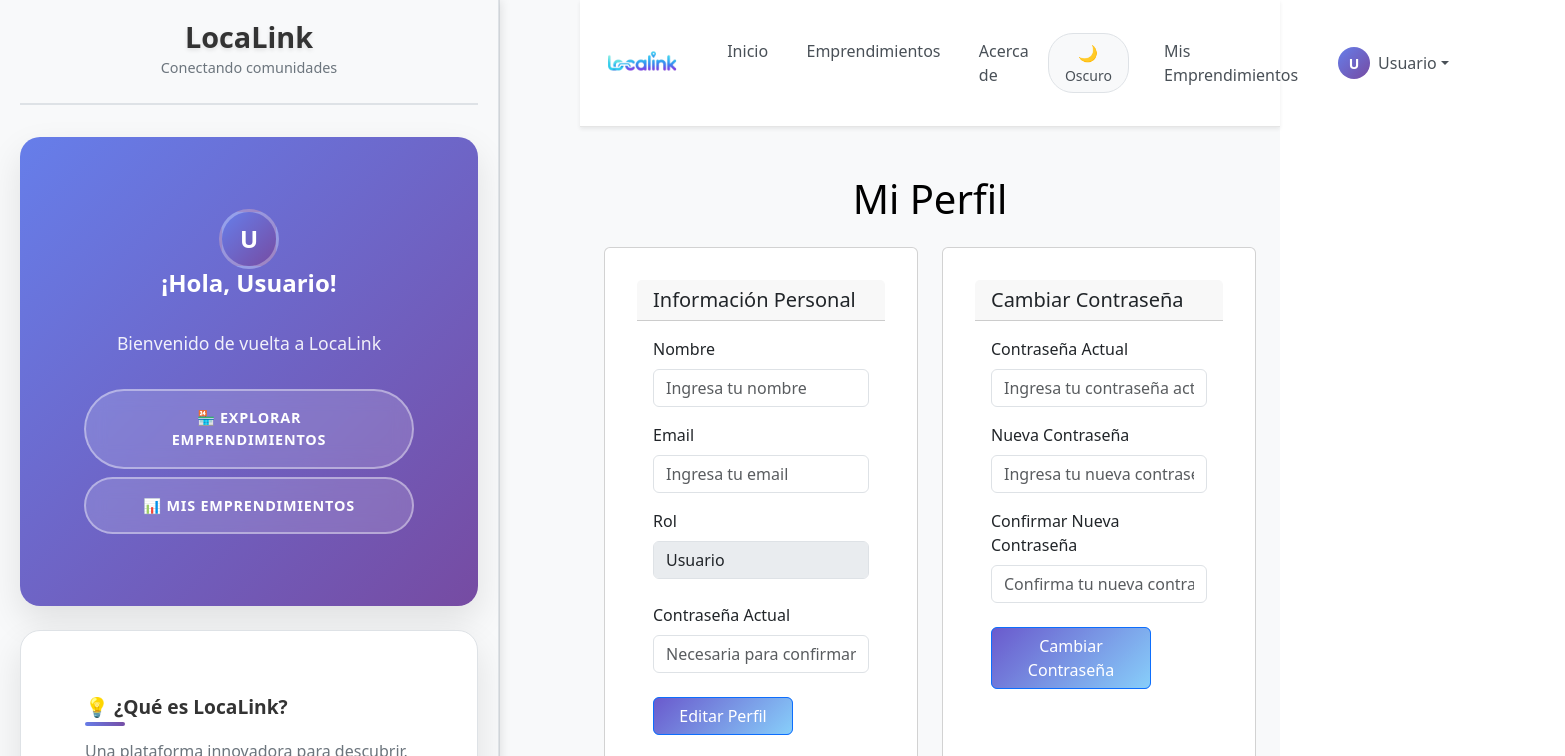
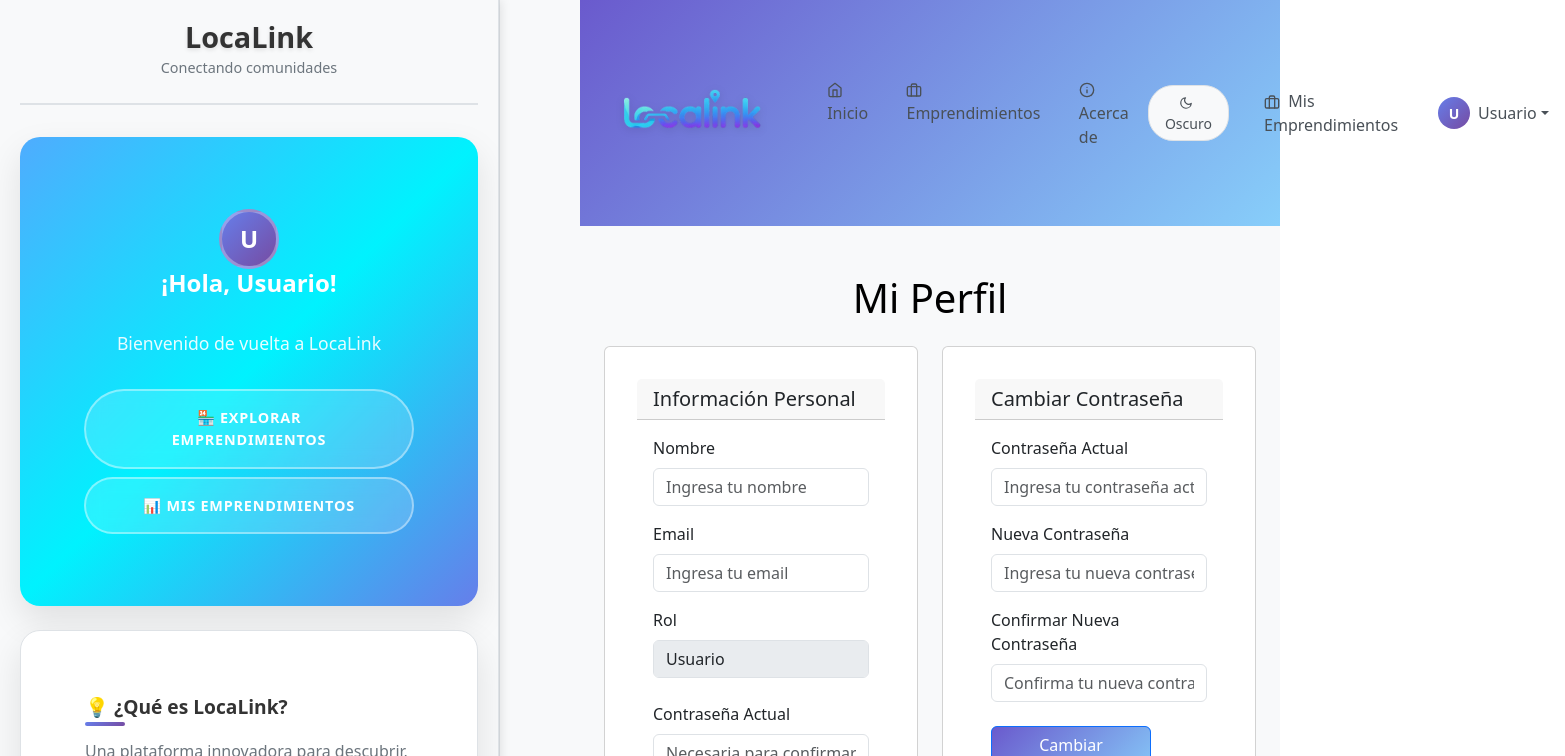
Before and after one commit to TochielVro/ProyectoDesarrolloSoftware, a React (Vite) app in the folder Frontend/: page /configuracion in a window 1280 px wide. Shown: the top 756 px of the page, 1565 px wide, since content can reach past the window. Built offline with nearby package versions, Linux system fonts and the light colour scheme; sample sign-in values are in the browser's storage.

Commit message:
Diseños

```diff
--- a/Frontend/src/Components/Footer.css
+++ b/Frontend/src/Components/Footer.css
@@ -13,11 +13,13 @@
   --footer-input-text: #212529;
   --footer-input-placeholder: #9ca3af;
   --transition: all 0.3s ease;
+   --footer-gradient: linear-gradient(135deg, #4facfe 0%, #00f2fe 50%, #667eea 100%);
   --shadow: 0 -4px 6px -1px rgba(0, 0, 0, 0.1);
 }
 
 /* Variables CSS para tema oscuro */
 .modern-footer.dark {
+    background: linear-gradient(135deg, #1a1a2e 0%, #16213e 50%, #0f3460 100%) !important;
   --footer-bg: #1a1a1a ;
   --footer-bg-secondary: #2d333d;
   --footer-text: #a0aec0;
--- a/Frontend/src/Components/Navbar.css
+++ b/Frontend/src/Components/Navbar.css
@@ -1,18 +1,24 @@
+:root {
+  --gradient-primary: linear-gradient(135deg, #4facfe 0%, #00f2fe 50%, #667eea 100%);
+  --gradient-secondary: linear-gradient(135deg, #667eea 0%, #764ba2 100%);
+}
+
+
 .modern-navbar {
-  backdrop-filter: blur(20px);
+  background: var(--gradient-primary) !important;
   position: relative !important;
   z-index: 1020;
   transition: all 0.3s ease;
 }
 
 .modern-navbar.light {
-  background: rgba(255, 255, 255, 0.95) !important;
-  border-bottom: 1px solid rgba(0, 0, 0, 0.1);
+  background: var(--gradient-primary) !important;
+  border-bottom: none !important;
 }
 
 .modern-navbar.dark {
-  background: rgba(30, 30, 30, 0.95) !important;
-  border-bottom: 1px solid #333;
+  background: linear-gradient(135deg, #1a1a2e 0%, #16213e 50%, #0f3460 100%) !important;
+  border-bottom: none !important;
 }
 
 .modern-brand {
@@ -28,13 +34,14 @@
 }
 
 .navbar-logo {
-  height: 100px;
+  height: 200px !important; /* Tamaño fijo */
   width: auto;
-  transition: filter 0.3s ease;
+  transition: all 0.3s ease;
+  filter: drop-shadow(0 2px 4px rgba(0,0,0,0.1));
 }
 
 .modern-navbar.dark .navbar-logo {
-  filter: brightness(0) invert(1);
+  filter: brightness(0) invert(1) drop-shadow(0 2px 4px rgba(0,0,0,0.3));
 }
 
 .modern-nav-link {
@@ -251,3 +258,10 @@
   font-weight: bold;
   margin-left: 0.5rem;
 }
+
+.modern-nav-link svg,
+.modern-dropdown-item svg,
+.dark-mode-btn svg {
+  vertical-align: middle;
+  margin-bottom: 2px;
+}
--- a/Frontend/src/Components/Navbar.jsx
+++ b/Frontend/src/Components/Navbar.jsx
@@ -1,6 +1,10 @@
 import React from 'react';
 import { Link, useNavigate } from 'react-router-dom';
 import { Navbar, Nav, Container, Dropdown, Button } from 'react-bootstrap';
+import {
+  FiHome, FiBriefcase, FiInfo, FiUser, FiSettings,
+  FiLogOut, FiPlusCircle, FiShield, FiSun, FiMoon
+} from 'react-icons/fi';
 import logo from '../assets/Localink.png';
 import './Navbar.css';
 
@@ -15,24 +19,18 @@ const CustomNavbar = ({ darkMode, toggleDarkMode }) => {
     navigate('/login');
   };
 
-  // Función mejorada para obtener la inicial del nombre
   const getInitial = () => {
-    if (!user?.nombre) return 'U'; // 'U' de Usuario por defecto
-
-    // Limpiar espacios y obtener primera letra
+    if (!user?.nombre) return 'U';
     const cleanName = user.nombre.trim();
-    if (cleanName.length === 0) return 'U';
-
-    return cleanName.charAt(0).toUpperCase();
+    return cleanName.length === 0 ? 'U' : cleanName.charAt(0).toUpperCase();
   };
 
-  // Función para verificar si es admin de forma robusta
   const esAdmin = () => {
     return Boolean(user?.esAdmin === true || user?.esAdmin === 1 || user?.esAdmin === "1");
   };
 
   return (
-    <Navbar expand="lg" className={`modern-navbar shadow-sm ${darkMode ? 'dark' : 'light'}`}>
+    <Navbar expand="lg" className={`modern-navbar ${darkMode ? 'dark' : 'light'}`}>
       <Container fluid>
         <Navbar.Brand as={Link} to="/" className="modern-brand">
           <img src={logo} alt="LocaLink" className="navbar-logo" />
@@ -47,30 +45,33 @@ const CustomNavbar = ({ darkMode, toggleDarkMode }) => {
         <Navbar.Collapse id="navbar-nav">
           <Nav className="me-auto">
             <Nav.Link as={Link} to="/" className="modern-nav-link">
-              Inicio
+              <FiHome className="me-1" /> Inicio
             </Nav.Link>
             <Nav.Link as={Link} to="/emprendimientos" className="modern-nav-link">
-              Emprendimientos
+              <FiBriefcase className="me-1" /> Emprendimientos
             </Nav.Link>
             <Nav.Link as={Link} to="/acerca-de" className="modern-nav-link">
-              Acerca de
+              <FiInfo className="me-1" /> Acerca de
             </Nav.Link>
           </Nav>
 
           <Nav className="ms-auto align-items-center">
             <Button onClick={toggleDarkMode} className="dark-mode-btn me-3" size="sm">
-              <span className="dark-mode-icon">{darkMode ? '☀️' : '🌙'}</span>
-              {darkMode ? 'Claro' : 'Oscuro'}
+              {darkMode ? (
+                <>
+                  <FiSun className="me-1" /> Claro
+                </>
+              ) : (
+                <>
+                  <FiMoon className="me-1" /> Oscuro
+                </>
+              )}
             </Button>
 
             {isLoggedIn ? (
               <>
-                <Nav.Link
-                  as={Link}
-                  to="/mis-emprendimientos"
-                  className="modern-nav-link me-2"
-                >
-                  Mis Emprendimientos
+                <Nav.Link as={Link} to="/mis-emprendimientos" className="modern-nav-link me-2">
+                  <FiBriefcase className="me-1" /> Mis Emprendimientos
                 </Nav.Link>
 
                 <Dropdown as={Nav.Item} align="end">
@@ -86,28 +87,24 @@ const CustomNavbar = ({ darkMode, toggleDarkMode }) => {
 
                   <Dropdown.Menu className="modern-dropdown-menu">
                     <Dropdown.Item as={Link} to="/crear-emprendimiento" className="modern-dropdown-item">
-                      <i className="bi bi-plus-circle me-2"></i> Crear Emprendimiento
+                      <FiPlusCircle className="me-2" /> Crear Emprendimiento
                     </Dropdown.Item>
 
                     {esAdmin() && (
                       <>
                         <Dropdown.Divider />
-                        <Dropdown.Item
-                          as={Link}
-                          to="/admin/reportes"
-                          className="modern-dropdown-item"
-                        >
-                          <i className="bi bi-shield-lock me-2"></i> Panel de Admin
+                        <Dropdown.Item as={Link} to="/admin/reportes" className="modern-dropdown-item">
+                          <FiShield className="me-2" /> Panel de Admin
                         </Dropdown.Item>
                       </>
                     )}
 
                     <Dropdown.Item as={Link} to="/configuracion" className="modern-dropdown-item">
-                      <i className="bi bi-gear me-2"></i> Configuración
+                      <FiSettings className="me-2" /> Configuración
                     </Dropdown.Item>
                     <Dropdown.Divider />
                     <Dropdown.Item onClick={handleLogout} className="modern-dropdown-item text-danger">
-                      <i className="bi bi-box-arrow-right me-2"></i> Cerrar Sesión
+                      <FiLogOut className="me-2" /> Cerrar Sesión
                     </Dropdown.Item>
                   </Dropdown.Menu>
                 </Dropdown>
--- a/Frontend/src/Components/Sidebar.css
+++ b/Frontend/src/Components/Sidebar.css
@@ -12,8 +12,8 @@
   --sidebar-scrollbar-track: rgba(0, 0, 0, 0.1);
   --sidebar-scrollbar-thumb: rgba(0, 0, 0, 0.2);
   --sidebar-scrollbar-thumb-hover: rgba(0, 0, 0, 0.3);
-  --sidebar-gradient-primary: linear-gradient(135deg, #667eea 0%, #764ba2 100%);
-  --sidebar-gradient-secondary: linear-gradient(45deg, #667eea, #764ba2);
+   --sidebar-gradient-primary: linear-gradient(135deg, #4facfe 0%, #00f2fe 50%, #667eea 100%);
+  --sidebar-gradient-secondary: linear-gradient(135deg, #667eea 0%, #764ba2 100%);
   --sidebar-brand-shadow: 0 2px 4px rgba(0, 0, 0, 0.1);
   --sidebar-transition: all 0.3s ease;
   --sidebar-user-avatar-bg: linear-gradient(135deg, #667eea 0%, #764ba2 100%);
@@ -31,8 +31,8 @@
   --sidebar-scrollbar-track: rgba(255, 255, 255, 0.1);
   --sidebar-scrollbar-thumb: rgba(255, 255, 255, 0.2);
   --sidebar-scrollbar-thumb-hover: rgba(255, 255, 255, 0.3);
-  --sidebar-gradient-primary: linear-gradient(135deg, #4a5568 0%, #2d3748 100%);
-  --sidebar-gradient-secondary: linear-gradient(45deg, #4299e1, #3182ce);
+  --sidebar-gradient-primary: linear-gradient(135deg, #1a1a2e 0%, #16213e 50%, #0f3460 100%);
+  --sidebar-gradient-secondary: linear-gradient(135deg, #4a5568 0%, #2d3748 100%);
   --sidebar-brand-shadow: 0 2px 4px rgba(0, 0, 0, 0.3);
   --sidebar-user-avatar-bg: linear-gradient(135deg, #4299e1 0%, #3182ce 100%);
 }
--- a/Frontend/src/Layouts/MainLayout.css
+++ b/Frontend/src/Layouts/MainLayout.css
@@ -220,9 +220,9 @@ body.light-theme .gap-area,
   transition: transform 0.3s cubic-bezier(0.4, 0, 0.2, 1);
 }
 
-.main-content-area.sidebar-open {
-  /* Opcional: oscurecer el contenido cuando el sidebar está abierto */
-}
+/* .main-content-area.sidebar-open {
+  Opcional: oscurecer el contenido cuando el sidebar está abierto
+} */
 
 /* Estilos específicos en modo oscuro */
 body.dark-theme .card {
```
